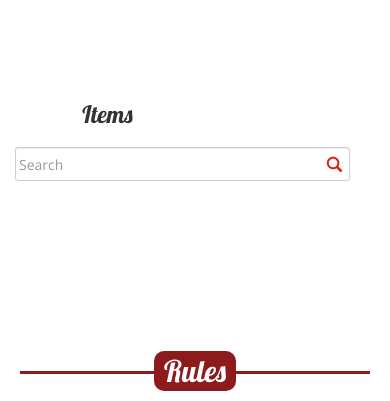
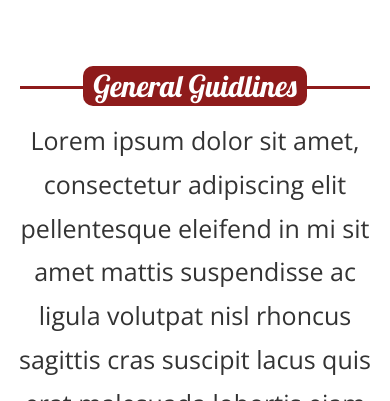
Before and after one commit to sntciitbhu/website, a Django app: page /clubs/inventory in a window 390 px wide. Shown: the part 752-1153 px from the top of the page. Run offline with Django 3.2, Linux system fonts and the light colour scheme; some libraries are stand-ins or nearby versions.

Commit message:
inventory page update

```diff
--- a/templates/inventory.html
+++ b/templates/inventory.html
@@ -4,9 +4,9 @@
     <meta charset="utf-8">
     <meta http-equiv="X-UA-Compatible" content="IE=edge">
     <meta name="viewport" content="width=device-width, initial-scale=1">
-    <meta name="description" content="Club of Sustainibility and Innovation, IIT (BHU) Varanasi">
+    <meta name="description" content="Generalized Inventory">
 
-    <title>Club of Sustainibility and Innovation - IIT (BHU) Varanasi</title>
+    <title>Generalized Inventory</title>
     <link rel="icon" type="image/ico" href="/static/img/favicon.ico">
 
     <!-- Bootstrap Core CSS -->
@@ -49,37 +49,34 @@
                 <!-- Collect the nav links, forms, and other content for toggling -->
                 <div class="collapse navbar-collapse" id="bs-example-navbar-collapse-1">
                     <ul class="nav navbar-nav navbar-right">
-                        <li><a class="page-scroll" href="#about">About</a></li>
-                        <li><a class="page-scroll" href="#clubs">Clubs</a></li>
-                        <li><a href="/clubs/inventory">Inventory</a></li>
-                        <li><a class="page-scroll" href="/others/team">Team</a></li>
-                        <li><a class="page-scroll" href="#calendar">Calendar</a></li>
-                        <li class="dropdown" id="corner">
-                            <a class="page-scroll" data-toggle="dropdown" style="cursor:pointer;">Student's Corner</a>
-                            <ul class='dropdown-menu' id="menu">
-                              <li class="dropdown-submenu" id="snapshot">
-                                <a class="test" style="cursor:pointer;">SnTC Snapshot</a>
-                                <ul class='dropdown-menu' id="ul">
-                                  <li><a href='https://drive.google.com/file/d/0B86SdpnCL6lMenZmU2d6cTA4RlE/view?usp=sharing'>Snapshot I</a></li>
-                                  <li><a href='https://drive.google.com/file/d/0B86SdpnCL6lMV01iRl9mTUUxRDA/view?usp=sharing'>Snapshot II</a></li>
-                                </ul>
-                              </li>
-                              <li><a href="">Feedback</a></li>
-                              <li><a href="">Wishlist</a></li>
-                              <li><a href="https://www.technex.in">Technex</a></li>
-                            </ul>
-                          </li>
-
+                        <li><a class="page-scroll" href="#inventory">Inventory</a></li>
+                        <li><a class="page-scroll" href="#guidelines">Guidelines</a></li>
+                        <li><a class="page-scroll" href="#Wishlist">Wishlist</a></li>
                     </ul>
                 </div>
             </div>
         </nav>
-
- <section id="vision" style="margin-top: 70px;">
+    <section id="inventory" style="margin-top: 70px;">
         <div class="container">
             <div class="row">
                 <div class="col-md-12 text-center">
-                        <h2 class="section-heading ribbon"><span>Rules</span></h2>
+                    <h2 class="section-heading ribbon"><span>Inventory Items</span></h2>
+                </div>
+            </div>
+        </div>
+        </div>
+            <div class="row">
+                <div class="col-lg-10 col-lg-offset-1 text-center">
+                    <iframe width=50% height= "500px" src="https://docs.google.com/spreadsheets/d/e/2PACX-1vQPK55O0TRGnKgOX49122tzsEGOmw3Nxnbe-Ku9janNoygyQ_74_hZBEyKLqHiOwtZuLafhhTik76D-/pubhtml?gid=0&amp;single=true&amp;widget=true&amp;headers=false"></iframe>
+                </div>
+            </div>
+        </div>
+</section>
+<section id="guidelines" style="margin-top: 70px;">
+    <div class="container">
+        <div class="row">
+            <div class="col-md-12 text-center">
+                <h2 class="section-heading ribbon"><span>General Guidlines</span></h2>
             </div>
         </div>
         <div class="row">
@@ -98,55 +95,6 @@
     </div>
 </section>
 
-     <section id="vision">
-            <div class="container">
-                <div class="row">
-                    <div class="col-lg-10 col-lg-offset-1 text-center">
-                      <div class="col-md-7">
-              <div class="row fac-text fac-margin" >
-
-                <div class="col-md-5">
-
-                    <h3 style="margin-left: -175px;">Items</h3>
-
-                </div>
-
-              </div>
-              <div class="row search_row" >
-              <form action="" method="post">
-                    <div id="custom-search-input">
-                            <div class="input-group col-md-12">
-                                <input type="text" class="  search-query form-control" placeholder="Search" />
-                                <span class="input-group-btn">
-                                    <button class="btn btn-danger" style="font-size: 15.6px!important;"  type="button">
-                                        <span class=" glyphicon glyphicon-search"></span>
-                                    </button>
-                                </span>
-                            </div>
-                        </div>
-                </form>
-              </div>
-              <br>
-
-                    </div>
-                </div>
-            </div>
-        </div>
-    </section>
-    <section id="vision" style="margin-top: 70px;">
-        <div class="container">
-            <div class="row">
-                <div class="col-md-12 text-center">
-                    <h2 class="section-heading ribbon"><span>Rules</span></h2>
-                </div>
-            </div>
-            <div class="row">
-                <div class="col-lg-10 col-lg-offset-1 text-center">
-                    <iframe width=100% height= "1000px" src="https://docs.google.com/spreadsheets/d/e/2PACX-1vQPK55O0TRGnKgOX49122tzsEGOmw3Nxnbe-Ku9janNoygyQ_74_hZBEyKLqHiOwtZuLafhhTik76D-/pubhtml?gid=0&amp;single=true&amp;widget=true&amp;headers=false"></iframe>
-                </div>
-            </div>
-        </div>
-</section>
 
 
 
```
Lines whose indentation alone changed are shown as unchanged.
